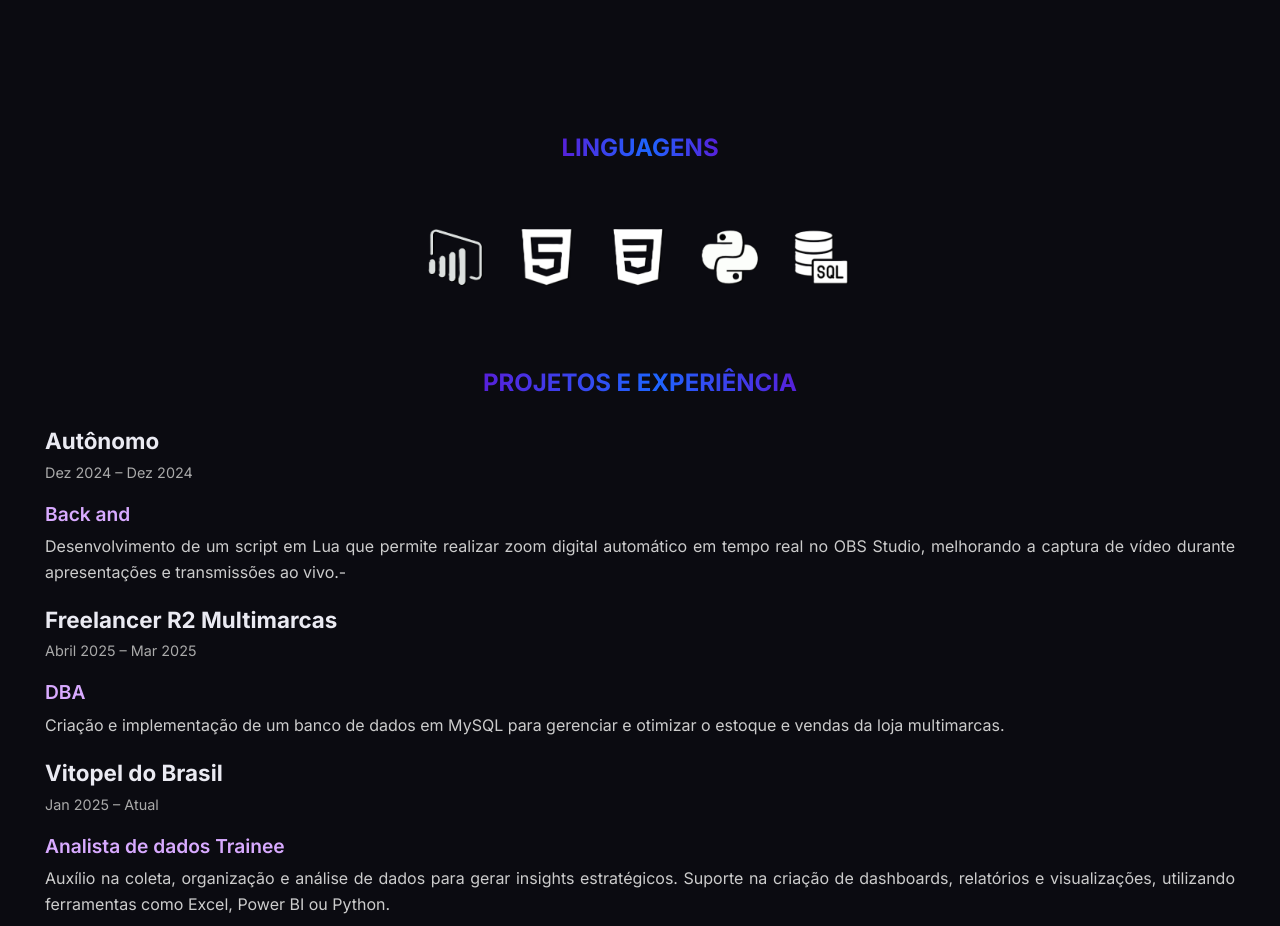
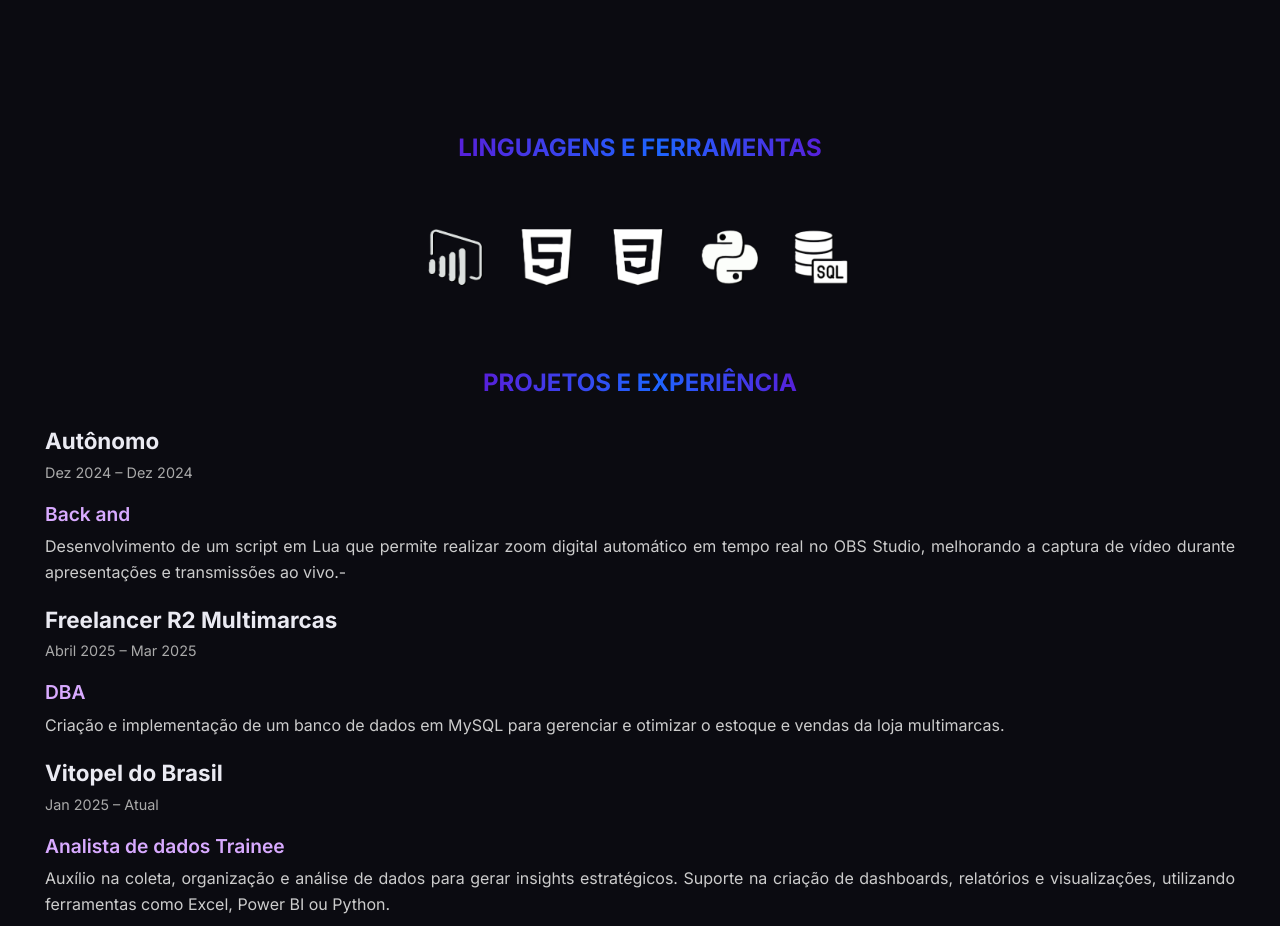
Before and after one commit to Jonathantkl/portfolio-template-att, a plain HTML site: page index.html in a window 1280 px wide. Shown: the part 2800-3726 px from the top of the page. Drawn offline with Linux system fonts and the light colour scheme.

Commit message:
Update index.html

```diff
--- a/index.html
+++ b/index.html
@@ -90,7 +90,7 @@
 
     <!-- Tecnologias -->
     <section id="projetos">
-  <h2>LINGUAGENS</h2>
+  <h2>LINGUAGENS E FERRAMENTAS</h2>
 
   <div class="linguagens-imagem tooltip" data-tooltip="Power BI · HTML · CSS · Python · SQL">
     <img src="imagens/iconsimg.png" alt="Power BI, HTML, CSS, Python e SQL" width="450">
```
